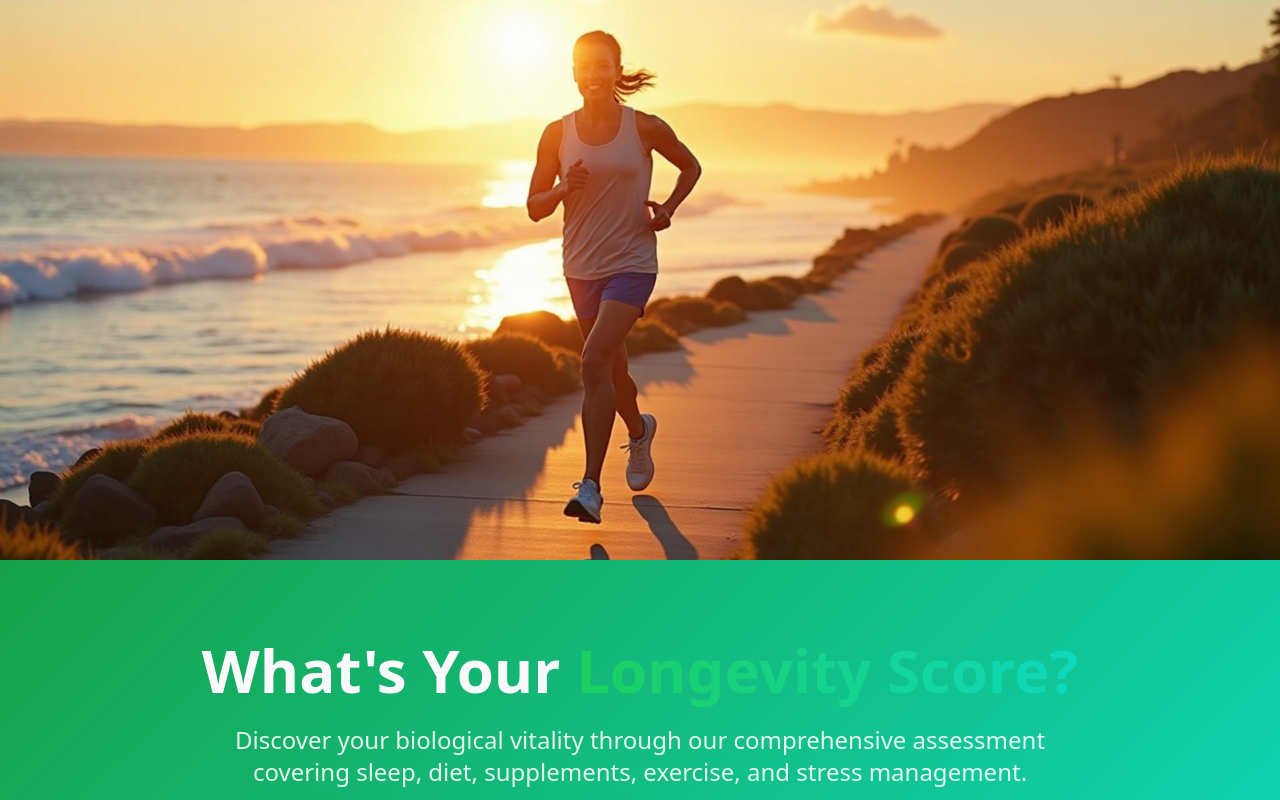
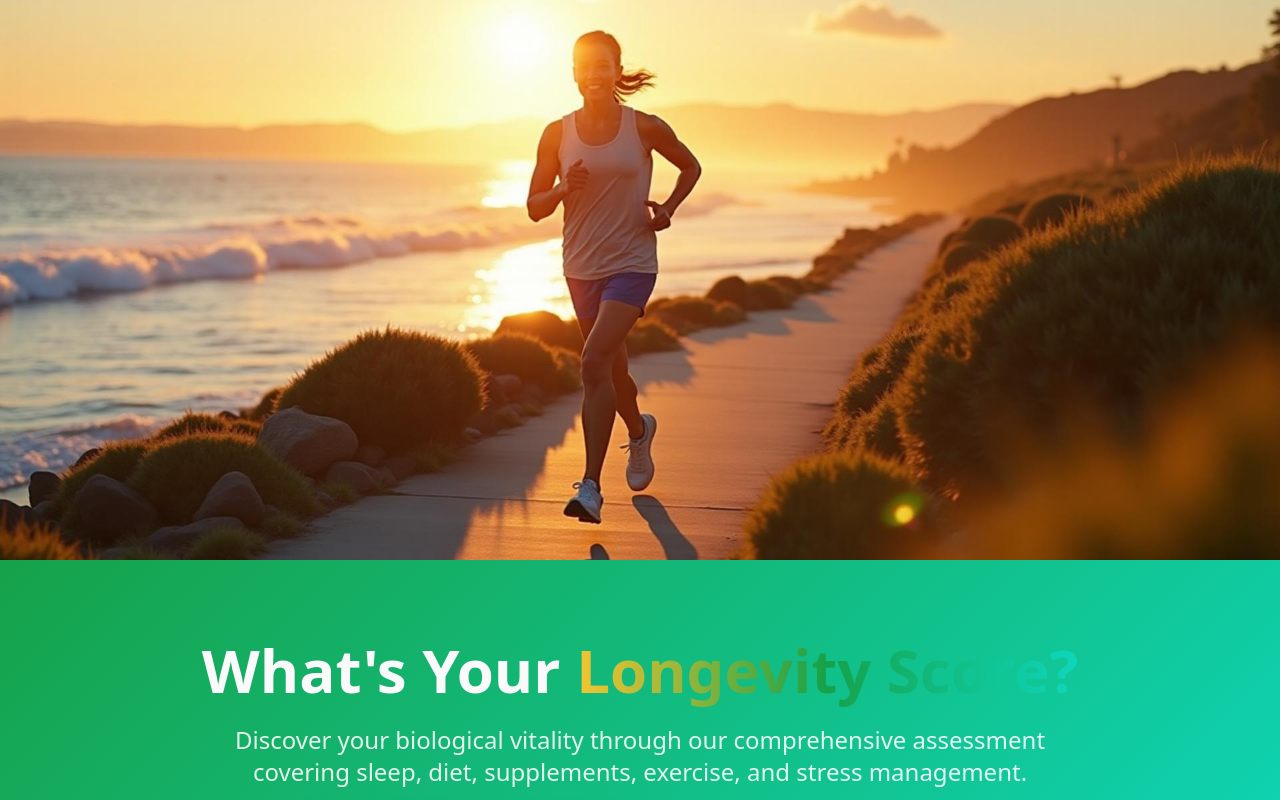
Before and after one commit to healthylifescore-com/longevity-score-quizzer-lab, a React (Vite) app: page / in a window 1280 px wide. Shown: the top 800 px of the page. Built offline with nearby package versions, Linux system fonts and the light colour scheme.

Commit message:
Change "Longevity Score" color

```diff
--- a/src/components/LandingPage.tsx
+++ b/src/components/LandingPage.tsx
@@ -68,7 +68,7 @@ export const LandingPage = ({ onStartQuiz }: LandingPageProps) => {
           <div className="max-w-4xl mx-auto animate-fade-in">
             <h1 className="text-5xl md:text-6xl font-bold text-primary-foreground mb-6">
               What's Your{" "}
-              <span className="bg-gradient-to-r from-primary-glow to-wellness bg-clip-text text-transparent">
+              <span className="bg-gradient-to-r from-energy via-vitality to-wellness bg-clip-text text-transparent animate-pulse">
                 Longevity Score?
               </span>
             </h1>
```
